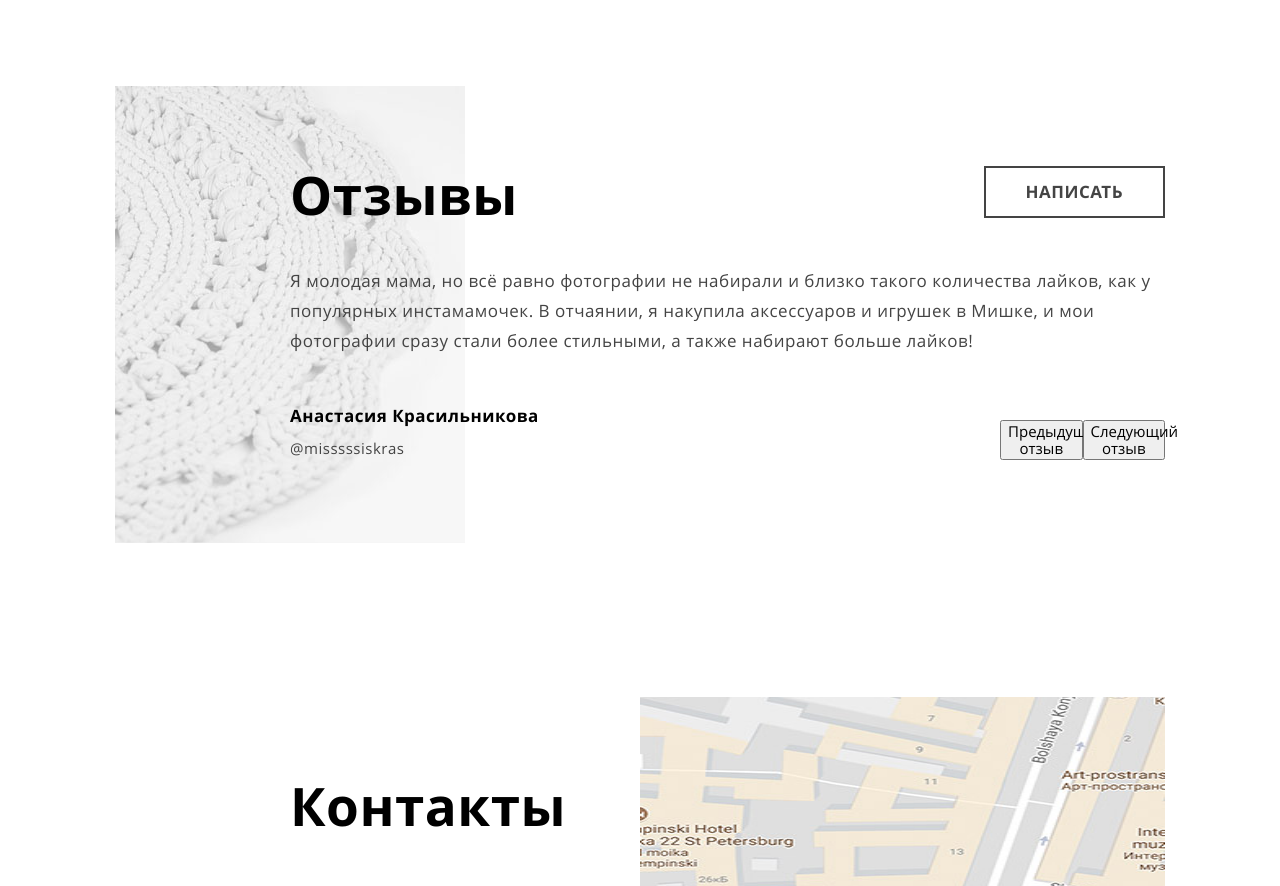
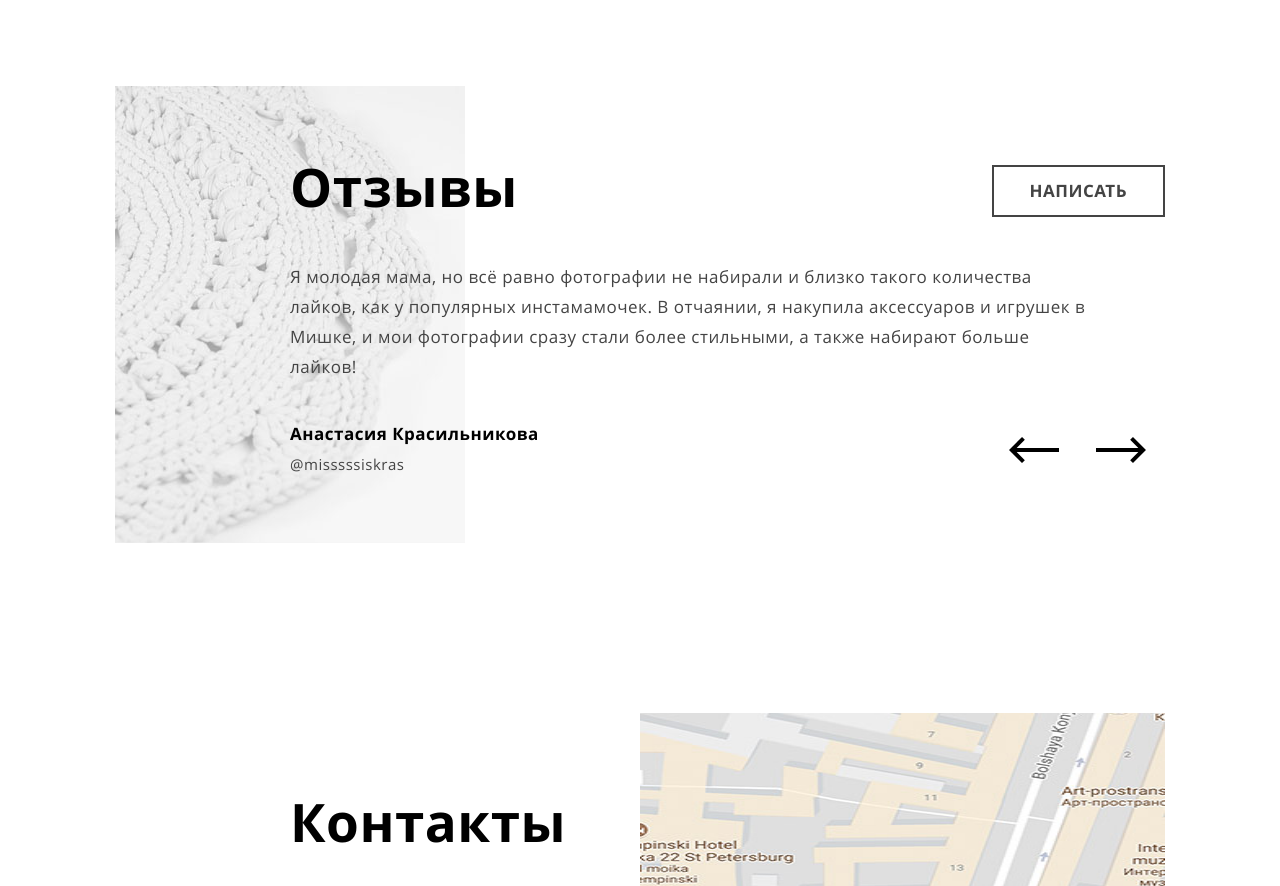
Before and after one commit to Radiot4k/671597-mishka, a website: page source/index.html in a window 1280 px wide. Shown: the part 2246-3132 px from the top of the page. Drawn offline with nearby package versions, Linux system fonts and the light colour scheme; files that its build step writes are made by us from their sources; files whose address does not match are found by name.

Commit message:
Стилизация: отзывы

```diff
--- a/source/index.html
+++ b/source/index.html
@@ -176,8 +176,16 @@
           </blockquote>
           <!-- видимо дожны быть еще отзывы -->
           <div class="slider__buttons">
-            <button class="slider__prev" type="button">Предыдущий отзыв</button>
-            <button class="slider__next" type="button">Следующий отзыв</button>
+            <div class="slider__button-wrapper">
+              <button class="slider__prev" type="button">
+                <span class="visually-hidden">Предыдущий отзыв</span>
+              </button>
+            </div>
+            <div class="slider__button-wrapper">
+              <button class="slider__next" type="button">
+                <span class="visually-hidden">Следующий отзыв</span>
+              </button>
+            </div>
           </div>
         </div>
         <a class="reviews__write button" href="#">Написать</a>
--- a/source/less/blocks/page-main.less
+++ b/source/less/blocks/page-main.less
@@ -34,8 +34,7 @@
 }
 
 .page-main__reviews {
-  padding: 30px;
-  padding-bottom: 45px;
+  padding: 12px 9.38% 50px;
 }
 
 .page-main__contacts {
@@ -87,9 +86,7 @@
   }
 
   .page-main__reviews {
-    margin-bottom: 68px;
-    padding: 50px;
-    padding-top: 85px;
+    padding: 79px 6.51% 130px;
   }
 
   .page-main__contacts {
@@ -145,8 +142,7 @@
     max-width: 1050px;
     margin: 0 auto;
     margin-bottom: 67px;
-    padding-top: 80px;
-    padding-bottom: 100px;
+    padding: 72px 50px 100px;
   }
 
   .page-main__contacts {
--- a/source/less/blocks/review.less
+++ b/source/less/blocks/review.less
@@ -1,16 +1,18 @@
 .review {
-  margin-bottom: 30px;
+  margin-bottom: 31px;
 }
 
 .review__text {
   margin: 0;
-  margin-bottom: 35px;
+  margin-bottom: 28px;
   padding: 0;
+
+  line-height: 30px;
 }
 
 .review__author {
   margin: 0;
-  margin-bottom: 10px;
+  margin-bottom: 7px;
   padding: 0;
 
   font-style: normal;
@@ -29,21 +31,26 @@
   font-style: normal;
 }
 
-@media (min-width: 768px) {
+@media (min-width: @tablet-width) {
   .review {
     margin: 0;
   }
 
   .review__text {
-    margin-bottom: 65px;
+    margin-bottom: 60px;
 
     font-size: 17px;
     line-height: 30px;
   }
+
+  .review__author {
+    margin-bottom: 8px;
+  }
 }
 
-@media (min-width: 1150px) {
+@media (min-width: @desktop-width) {
   .review__text {
-    margin-bottom: 50px;
+    width: 800px;
+    margin-bottom: 42px;
   }
 }
--- a/source/less/blocks/reviews.less
+++ b/source/less/blocks/reviews.less
@@ -5,7 +5,7 @@
 
 .reviews__title {
   margin: 0;
-  margin-bottom: 28px;
+  margin-bottom: 24px;
   padding: 0;
 
   font-style: normal;
@@ -22,11 +22,11 @@
 }
 
 .reviews__write {
-  padding-right: 40px;
-  padding-left: 40px;
+  padding-right: 36px;
+  padding-left: 36px;
 }
 
-@media (min-width: 768px) {
+@media (min-width: @tablet-width) {
   .reviews {
     flex-direction: row;
     justify-content: space-between;
@@ -40,7 +40,7 @@
   }
 
   .reviews__title {
-    margin-bottom: 43px;
+    margin-bottom: 47px;
 
     font-size: 43px;
     line-height: 50px;
@@ -53,7 +53,7 @@
   }
 }
 
-@media (min-width: 1150px) {
+@media (min-width: @desktop-width) {
   .reviews {
     background-position: 50px 0;
   }
@@ -67,4 +67,8 @@
   .reviews__list {
     padding-left: 175px;
   }
+
+  .reviews__write {
+    margin-top: 7px;
+  }
 }
--- a/source/less/blocks/slider.less
+++ b/source/less/blocks/slider.less
@@ -1,18 +1,51 @@
 .slider__buttons {
   display: flex;
   width: 100%;
-  margin-bottom: 38px;
+  margin-bottom: 37px;
+}
+
+.slider__button-wrapper {
+  width: 50%;
+  height: 52px;
+
+  border: 1px solid @color-border;
+
+  &:first-child {
+    border-right-color: transparent;
+  }
+}
+
+.slider__prev,
+.slider__next {
+  width: 100%;
+  height: 100%;
+  padding: 0;
+
+  background-color: transparent;
+  background-repeat: no-repeat;
+  background-position: center;
+  background-size: 50px 26px;
+  border: none;
+  cursor: pointer;
+
+  &:hover {
+    opacity: 0.6;
+  }
+
+  &:active {
+    opacity: 0.3;
+  }
 }
 
 .slider__prev {
-  width: 50%;
+  background-image: url("../img/icon-left-arrow.svg");
 }
 
 .slider__next {
-  width: 50%;
+  background-image: url("../img/icon-right-arrow.svg");
 }
 
-@media (min-width: 768px) {
+@media (min-width: @tablet-width) {
   .slider {
     position: relative;
   }
@@ -21,7 +54,17 @@
     position: absolute;
     right: 0;
     bottom: 0;
-    width: 165px;
+    width: 175px;
     margin: 0;
   }
+
+  .slider__button-wrapper {
+    border: none;
+  }
 }
+
+@media (min-width: @desktop-width) {
+  .slider__buttons {
+    right: -75px;
+  }
+}
```
